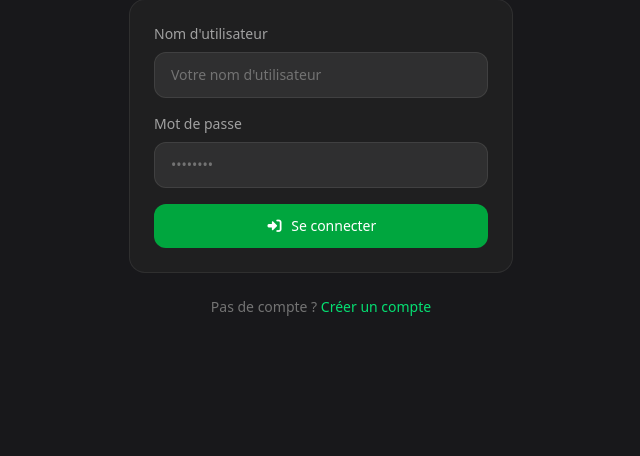
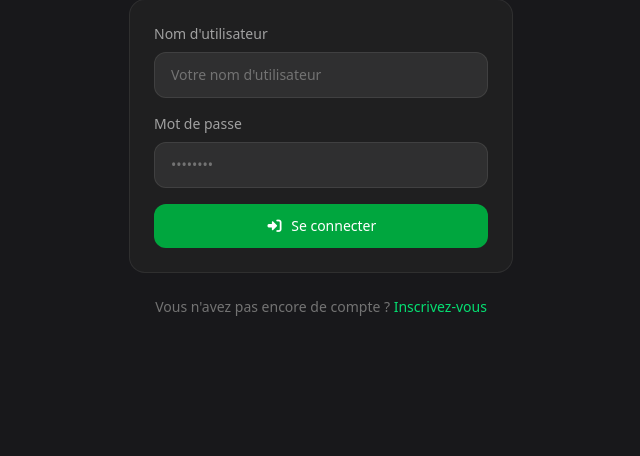
Before and after one commit to scorpion7slayer/NxtAIGen, a PHP site: page /NxtGenAI/zone_membres/login.php in a window 1280 px wide. Shown: the part 344-800 px from the top of the page, without its empty margins (319-959 px from the left). Run offline with PHP 8.4, Linux system fonts and the light colour scheme; some libraries are stand-ins or nearby versions; some web fonts are replaced.

Commit message:
feat: Améliorer les liens de navigation entre connexion et inscription
- Texte plus explicite sur login.php: 'Vous n'avez pas encore de compte ? Inscrivez-vous'
- Texte plus explicite sur register.php: 'Vous avez déjà un compte ? Connectez-vous'

```diff
--- a/zone_membres/login.php
+++ b/zone_membres/login.php
@@ -59,7 +59,7 @@ include 'header.php';
         </div>
 
         <p class="text-center text-sm text-neutral-500 mt-6">
-            Pas de compte ? <a href="register.php" class="text-green-400 hover:text-green-300 transition-colors">Créer un compte</a>
+            Vous n'avez pas encore de compte ? <a href="register.php" class="text-green-400 hover:text-green-300 transition-colors">Inscrivez-vous</a>
         </p>
     </div>
 </main>
--- a/zone_membres/register.php
+++ b/zone_membres/register.php
@@ -64,7 +64,7 @@ include 'header.php';
         </div>
 
         <p class="text-center text-sm text-neutral-500 mt-6">
-            Déjà un compte ? <a href="login.php" class="text-green-400 hover:text-green-300 transition-colors">Se connecter</a>
+            Vous avez déjà un compte ? <a href="login.php" class="text-green-400 hover:text-green-300 transition-colors">Connectez-vous</a>
         </p>
     </div>
 </main>
```
